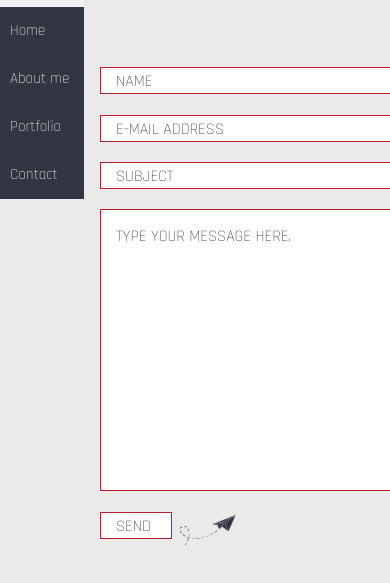
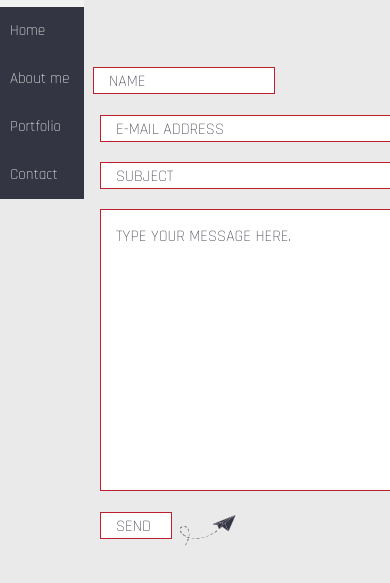
Before and after one commit to obottros/final--fall-2018-web-design-1-at-queens-college, a plain HTML site: page contact/index.html in a window 390 px wide. Shown: the part 53-636 px from the top of the page. Drawn offline with Linux system fonts and the light colour scheme.

Commit message:
adjust position for name at phone size

```diff
--- a/css/contact.css
+++ b/css/contact.css
@@ -143,4 +143,9 @@ html {
       left: 175px;
    }
 
+   .name {
+      left: 93px;
+      width: 180px;
+   }
+
 }
```
